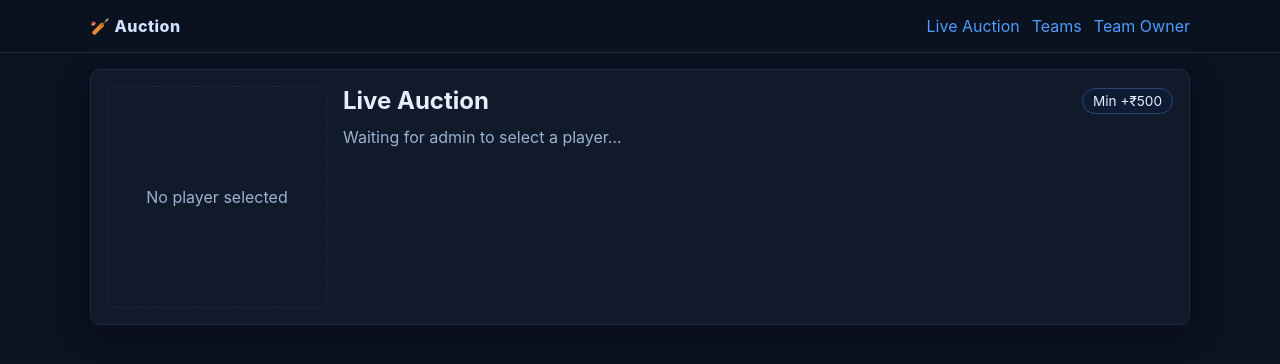
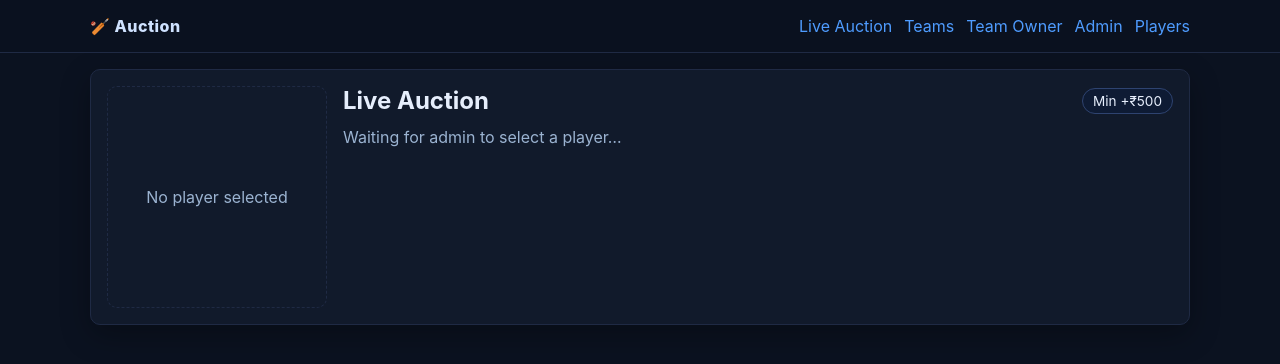
Before and after one commit to cricketvickey-alt/Auction, a React (Vite) app in the folder frontend/: page / in a window 1280 px wide. Shown: the top 364 px of the page. Built offline with nearby package versions, Linux system fonts and the light colour scheme; no server answers.

Commit message:
removed admin hide

```diff
--- a/frontend/src/App.jsx
+++ b/frontend/src/App.jsx
@@ -27,8 +27,8 @@ export default function App() {
             <Link to="/">Live Auction</Link>
             <Link to="/teams">Teams</Link>
             <Link to="/owner">Team Owner</Link>
-            {hasAdmin && <Link to="/admin">Admin</Link>}
-            {hasAdmin && <Link to="/admin/players">Players</Link>}
+             <Link to="/admin">Admin</Link>
+           <Link to="/admin/players">Players</Link>
           </div>
         </div>
       </nav>
```
